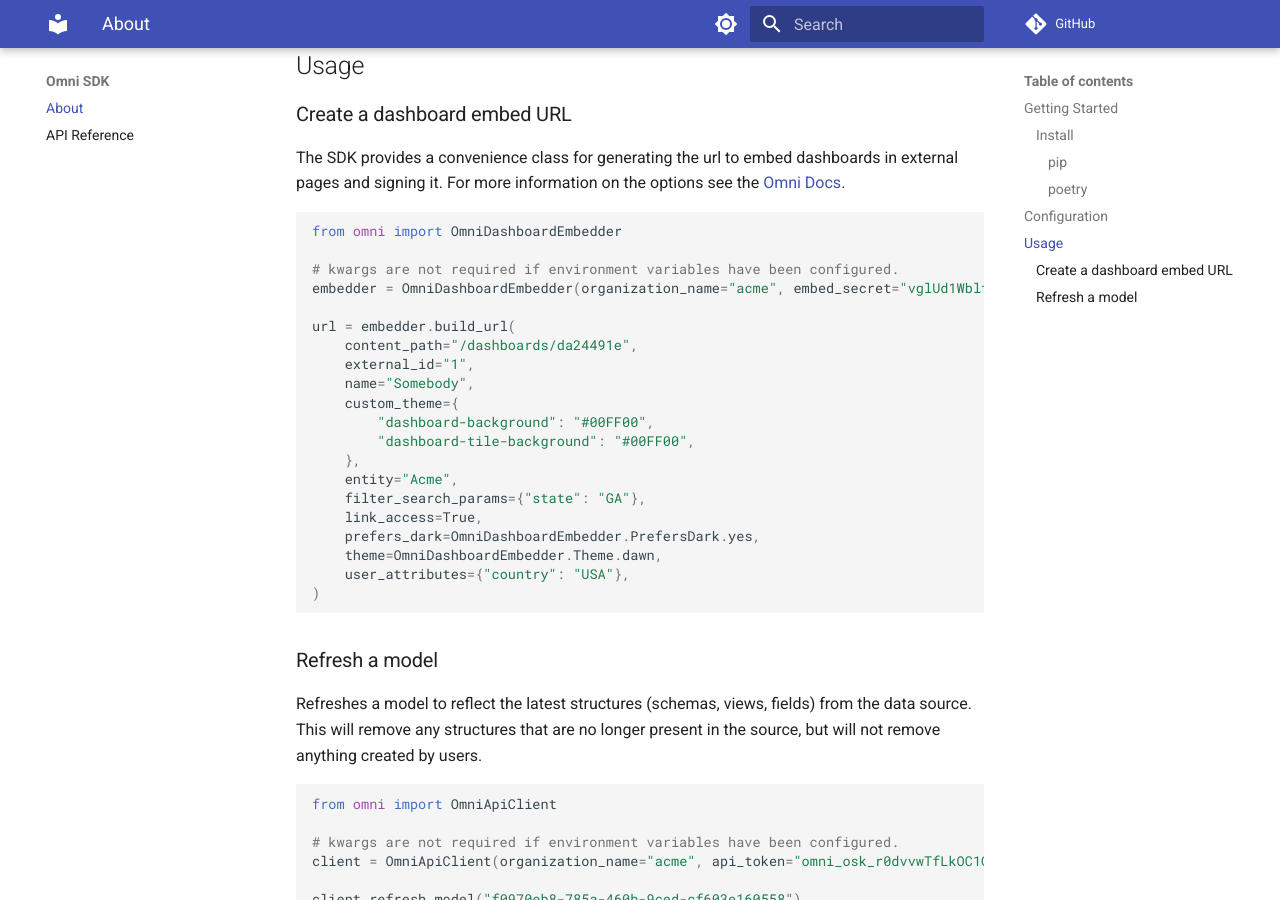
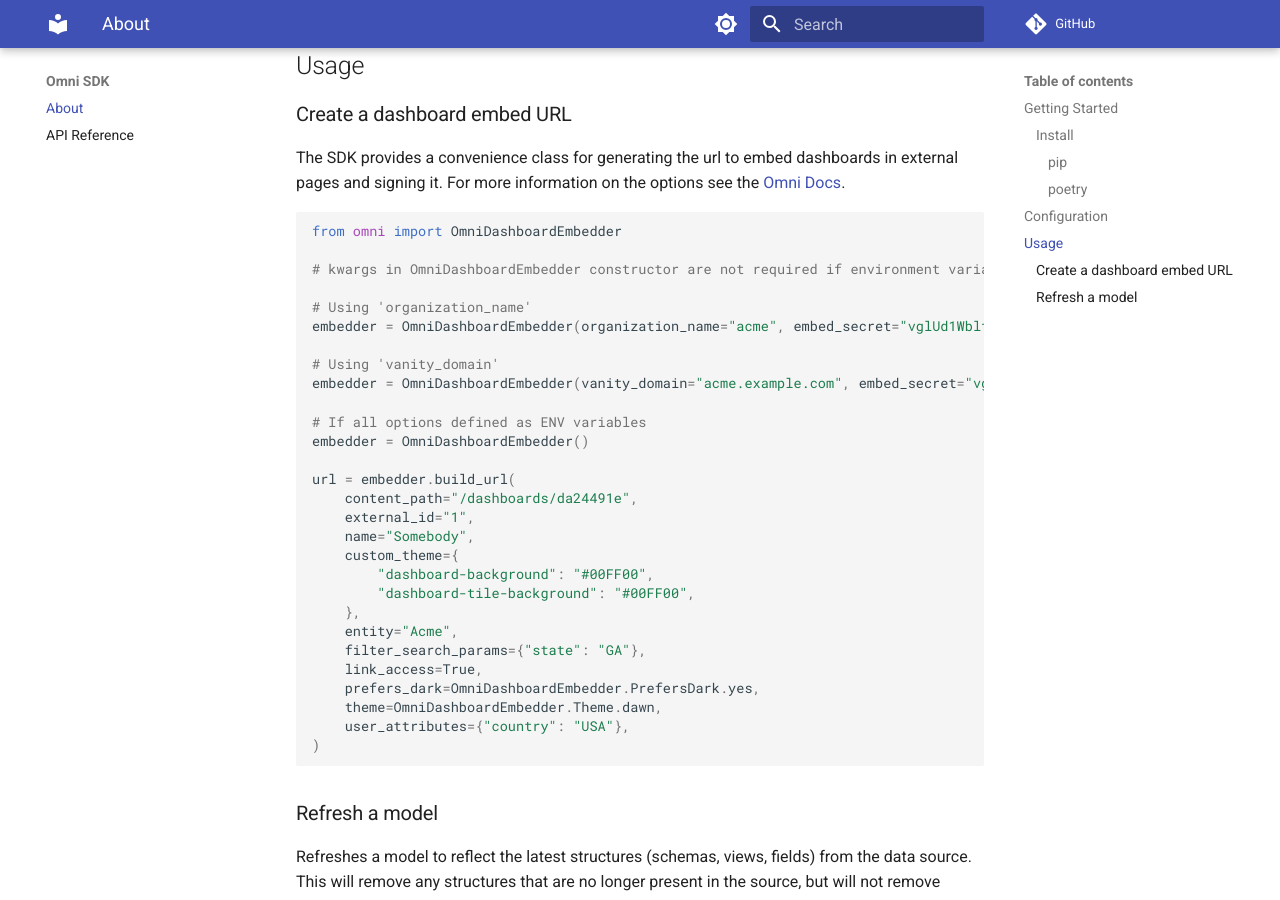
Before and after one commit to camoag/omni-sdk, an MkDocs documentation site: the page built from docs/docs/index.md, in a window 1280 px wide and 900 px high, scrolled down 1404 px. Built offline with MkDocs 1.6.1 and Material for MkDocs 9.7.7, drawn with Linux system fonts in a browser that asks for light colours; comment, search, counter and statistics services are not loaded; the version menu is left out.

Commit message:
Improvements to docs

````diff
--- a/docs/docs/index.md
+++ b/docs/docs/index.md
@@ -34,8 +34,16 @@ For more information on the options see the [Omni Docs](https://docs.omni.co/doc
 ```python
 from omni import OmniDashboardEmbedder
 
-# kwargs are not required if environment variables have been configured.
+# kwargs in OmniDashboardEmbedder constructor are not required if environment variables have been configured.
+
+# Using 'organization_name'
 embedder = OmniDashboardEmbedder(organization_name="acme", embed_secret="vglUd1WblfyBSdBSMPj0KrxZcNUEZ1CC")
+
+# Using 'vanity_domain'
+embedder = OmniDashboardEmbedder(vanity_domain="acme.example.com", embed_secret="vglUd1WblfyBSdBSMPj0KrxZcNUEZ1CC")
+
+# If all options defined as ENV variables
+embedder = OmniDashboardEmbedder()
 
 url = embedder.build_url(
     content_path="/dashboards/da24491e",
````
Also changed, not shown: 1 other file.
